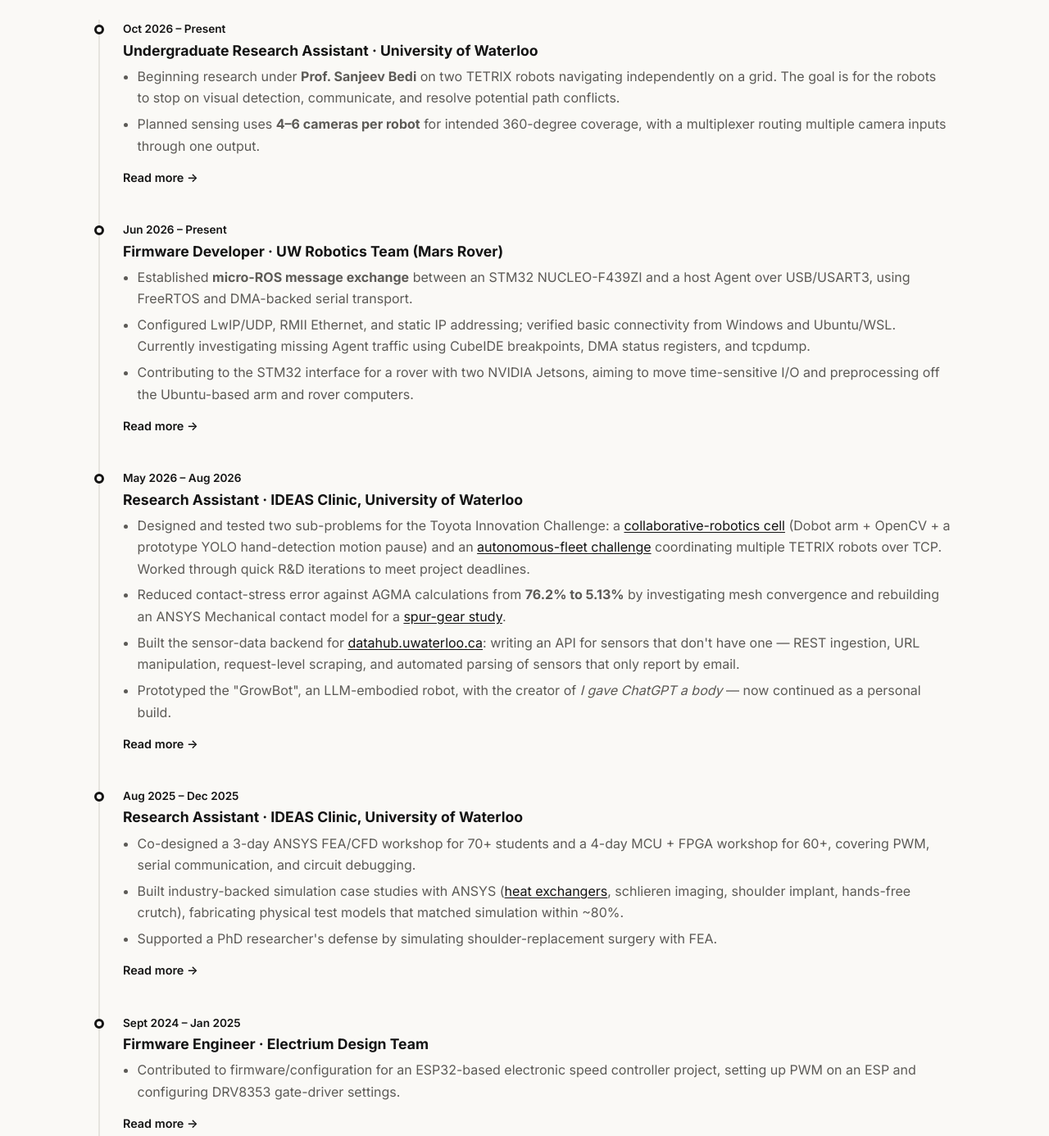
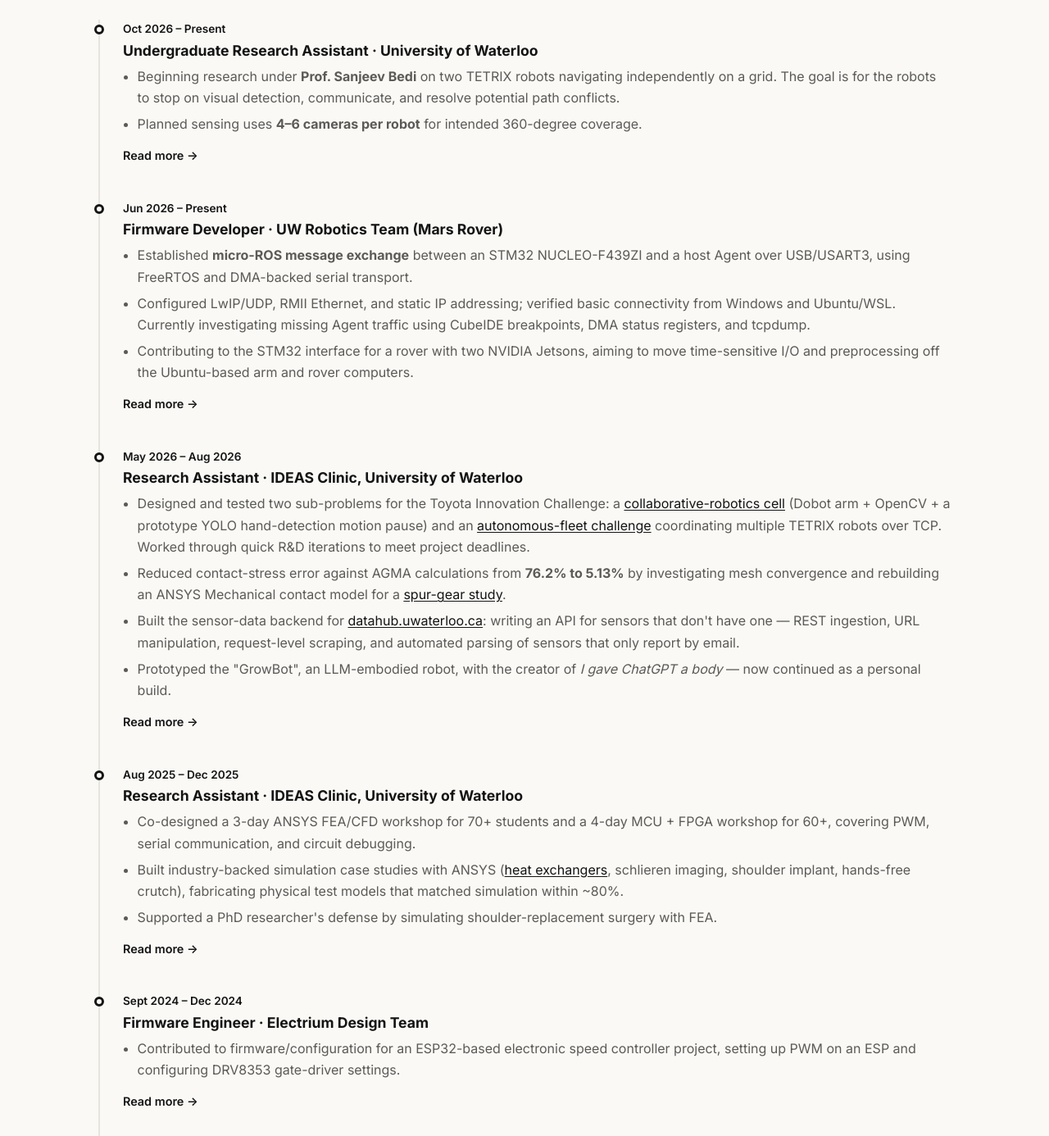
Before and after one commit to fuzail127/fuzzymuseum, a plain HTML site: page index.html in a window 1280 px wide. Shown: the part 1440-2826 px from the top of the page at 82% size. Drawn offline with nearby package versions, Linux system fonts and the light colour scheme.

Commit message:
Set Electrium end date to Dec 2024 and drop camera multiplexer
Co-Authored-By: Claude Opus 5.5 <noreply@anthropic.com>

```diff
--- a/index.html
+++ b/index.html
@@ -164,7 +164,7 @@
             <h3>Undergraduate Research Assistant · University of Waterloo</h3>
             <ul>
               <li>Beginning research under <strong>Prof. Sanjeev Bedi</strong> on two TETRIX robots navigating independently on a grid. The goal is for the robots to stop on visual detection, communicate, and resolve potential path conflicts.</li>
-              <li>Planned sensing uses <strong>4–6 cameras per robot</strong> for intended 360-degree coverage, with a multiplexer routing multiple camera inputs through one output.</li>
+              <li>Planned sensing uses <strong>4–6 cameras per robot</strong> for intended 360-degree coverage.</li>
             </ul>
             <a class="read-more" href="experience/bedi-research.html">Read more →</a>
           </div>
@@ -211,7 +211,7 @@
         </article>
 
         <article class="timeline-item">
-          <div class="timeline-meta">Sept 2024 – Jan 2025</div>
+          <div class="timeline-meta">Sept 2024 – Dec 2024</div>
           <div class="timeline-body">
             <h3>Firmware Engineer · Electrium Design Team</h3>
             <ul>
```
Also changed, not shown: experience/bedi-research.html (+1 -3 lines), experience/electrium.html (+1 -1 lines).
